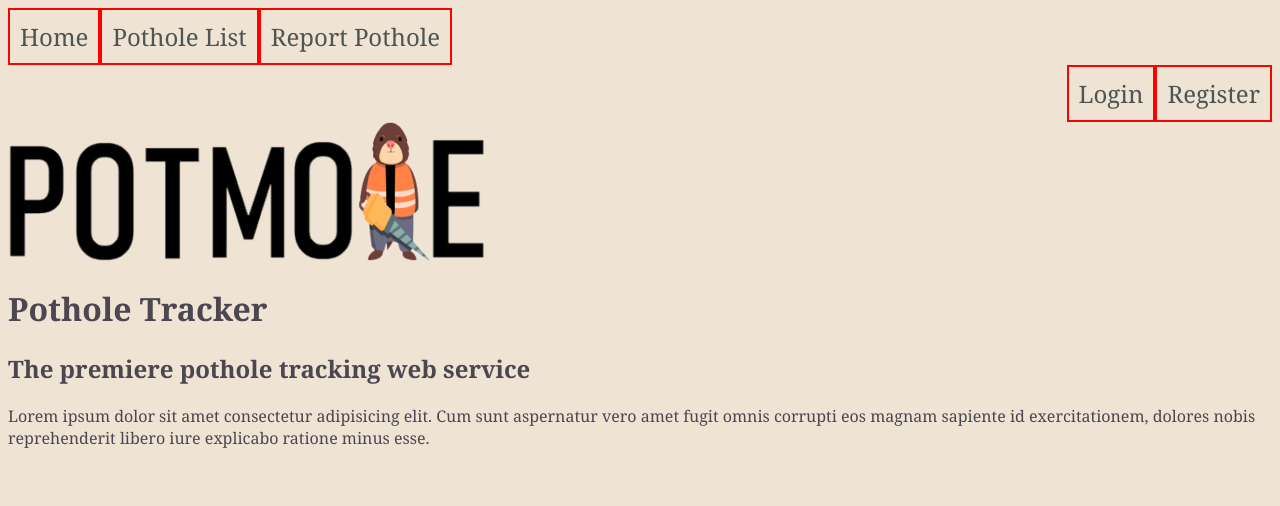
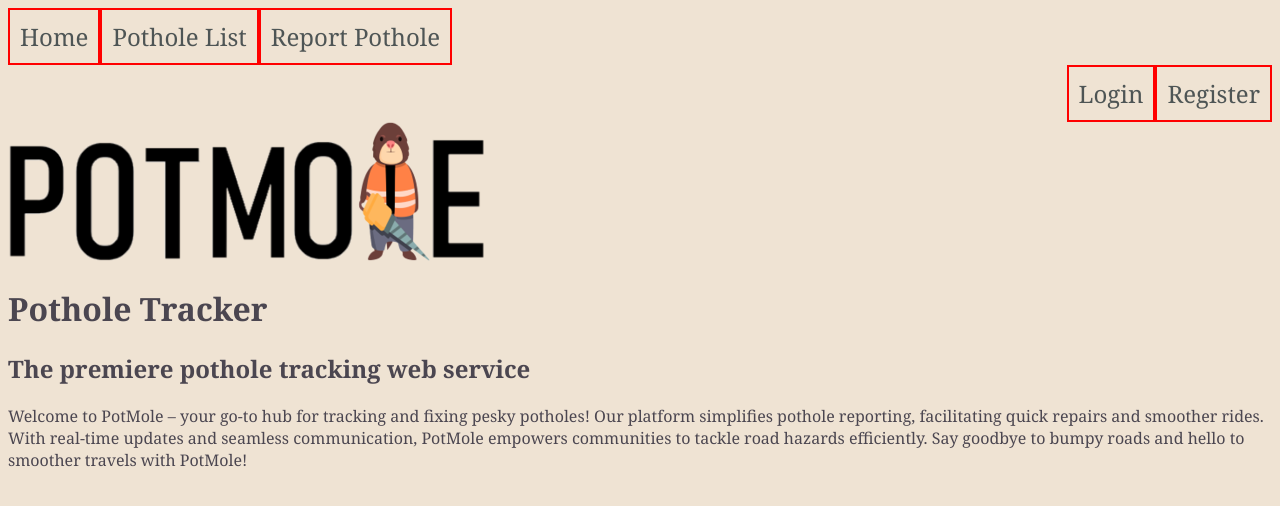
Before and after one commit to jinhee220/Potmole, a Vue app in the folder vue/: page / in a window 1280 px wide. Shown: the top 506 px of the page. Built offline with nearby package versions, Linux system fonts and the light colour scheme.

Commit message:
Cleaned up code and added requireAuth to limit access for non-users

```diff
--- a/vue/src/components/PotholeForm.vue
+++ b/vue/src/components/PotholeForm.vue
@@ -66,9 +66,9 @@ export default {
 			PotholeService
 				.addPothole(this.editPothole)
 				.then(response => {
-					window.alert("Beep Boop Beep");
+
 					if (response.status === 201) {
-						this.$store.commit();
+						//this.$store.commit();
 						this.$router.push({ name: "home" });
 					}
 				})
--- a/vue/src/router/index.js
+++ b/vue/src/router/index.js
@@ -54,6 +54,9 @@ const routes = [
 		path: "/report",
 		name: "ReportPothole",
 		component: ReportPotholeView,
+		meta: {
+			requiresAuth: true,
+		}
 	},
 	{
 		path: "/potholes",
--- a/vue/src/views/HomeView.vue
+++ b/vue/src/views/HomeView.vue
@@ -3,8 +3,10 @@
     <img src="src\assets\image.png" />
     <h1>Pothole Tracker</h1>
     <h2>The premiere pothole tracking web service</h2>
-    <p>Lorem ipsum dolor sit amet consectetur adipisicing elit. Cum sunt aspernatur vero amet fugit omnis corrupti eos
-      magnam sapiente id exercitationem, dolores nobis reprehenderit libero iure explicabo ratione minus esse.</p>
+    <p>Welcome to PotMole – your go-to hub for tracking and fixing pesky potholes!
+      Our platform simplifies pothole reporting, facilitating quick repairs and smoother rides.
+      With real-time updates and seamless communication, PotMole empowers communities to tackle road hazards efficiently.
+      Say goodbye to bumpy roads and hello to smoother travels with PotMole!</p>
   </div>
 </template>
 
--- a/vue/src/views/ReportPotholeView.vue
+++ b/vue/src/views/ReportPotholeView.vue
@@ -2,12 +2,13 @@
 <template>
 	<div>
 		<h2>Click a Pothole Location</h2>
-		<!-- Call MapBox component and set parentComponent prop -->
+		<!-- Call MapBox component and set parentComponent prop.
+			@coordinates-selected listens for $emit from child component MapBox and runs handleCoordinatesSelected method -->
 		<MapBox parent-component="ReportPotholeView" @coordinates-selected="handleCoordinatesSelected" />
 	</div>
 	<div>
 		<h1>Report a Pothole</h1>
-		<PotholeForm v-bind:pothole="pothole" v-bind:coordinates="selectedCoordinates" />
+		<PotholeForm v-bind:pothole="pothole" />
 	</div>
 </template>
 
```
